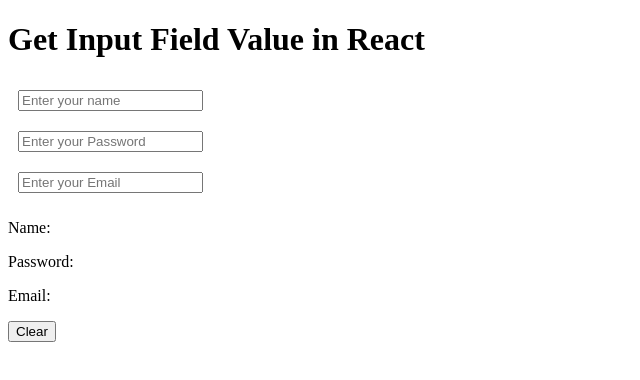
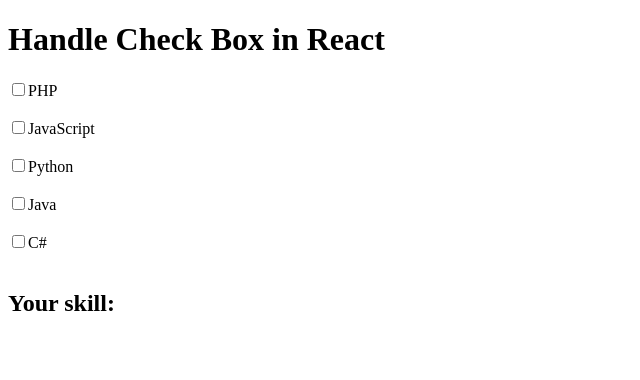
Before and after one commit to AbdullahRFA/React, a React (Vite) app in the folder my_react_app/: page / in a window 1280 px wide. Shown: the top 380 px of the page, without its empty margins (0-640 px from the left). Built offline with nearby package versions, Linux system fonts and the light colour scheme.

Commit message:
implement check button

```diff
--- /dev/null
+++ b/my_react_app/src/features/handle_check_box.jsx
@@ -0,0 +1,35 @@
+import { useState } from "react";
+
+function App(){
+    const [skills, setSkills]=useState([""]);
+    const handleSkill=(event)=>{
+        const skill = event.target.value;
+        if(event.target.checked){
+            setSkills([...skills, skill]);
+        }else{
+            setSkills(skills.filter((s)=>s!==skill));
+        }
+    }
+    return(
+        <div>
+            <h1>Handle Check Box in React</h1>
+            <input type="checkbox" id="php" value={"PHP"} onChange={(handleSkill)}></input>
+            <label htmlFor="php">PHP</label><br></br><br></br>
+
+            <input type="checkbox" id="js" value={"JavaScript"} onChange={(handleSkill)}></input>
+            <label htmlFor="js">JavaScript</label><br></br><br></br>
+
+            <input type="checkbox" id="python" value={"Python"} onChange={(handleSkill)}></input>
+            <label htmlFor="python">Python</label><br></br><br></br>
+
+            <input type="checkbox" id="java" value={"Java"} onChange={(handleSkill)}></input>
+            <label htmlFor="java">Java</label><br></br><br></br>
+
+            <input type="checkbox" id="csharp" value={"C#"} onChange={(handleSkill)}></input>
+            <label htmlFor="csharp">C#</label><br></br><br></br>
+
+            <h2>Your skill: {skills.toString()}</h2>
+        </div>
+    )
+}
+export default App;
--- a/my_react_app/src/main.jsx
+++ b/my_react_app/src/main.jsx
@@ -12,7 +12,8 @@ import { createRoot } from "react-dom/client";
 // import App from "./features/toggle.jsx";
 // import StudentName from "./features/props_with_click.jsx";
 // import App from "./features/get_input_field_value.jsx";
-import App from "./features/control_component.jsx";
+// import App from "./features/control_component.jsx";
+import App from "./features/handle_check_box.jsx";
 
 
 createRoot(document.getElementById("root")).render(
```
